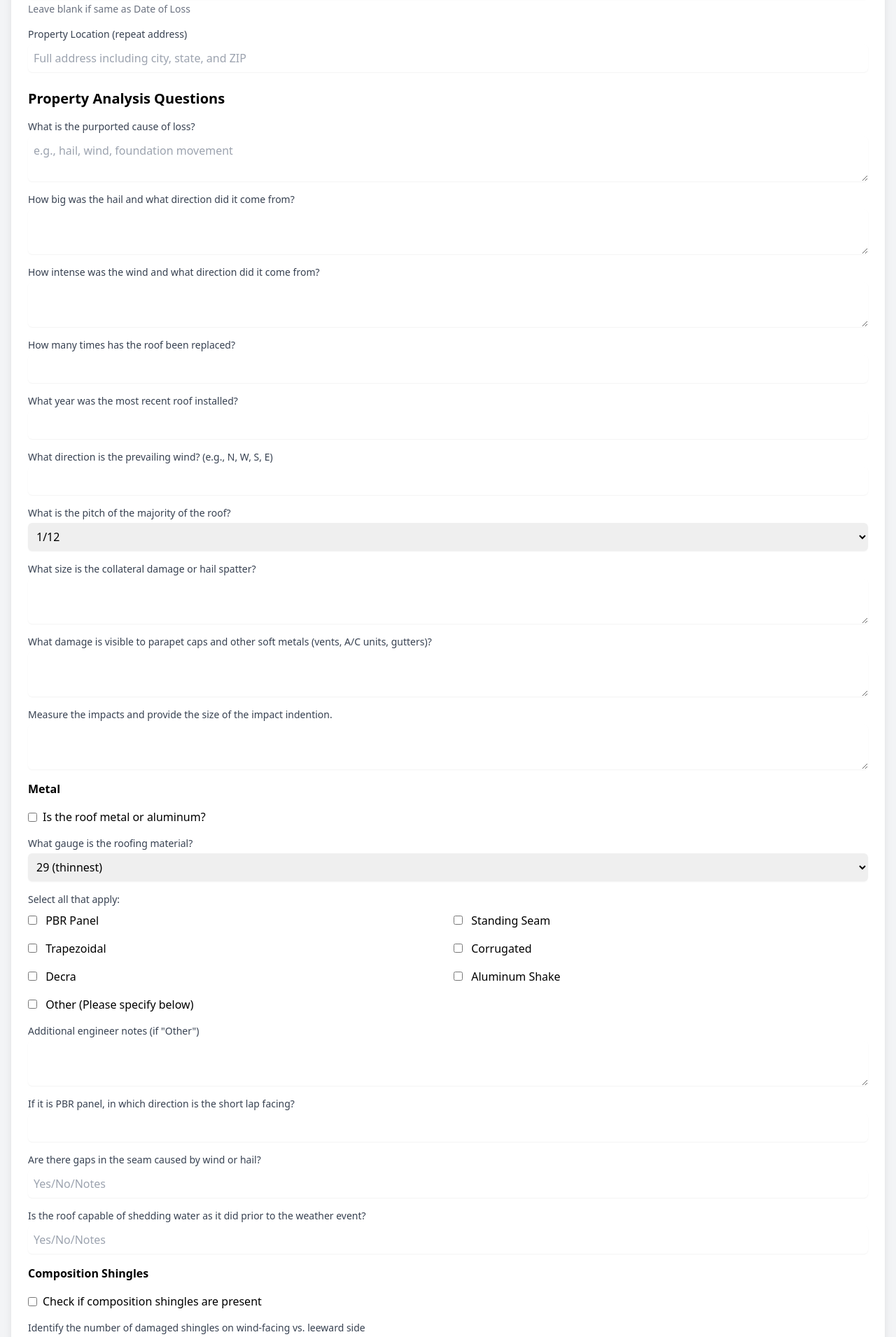
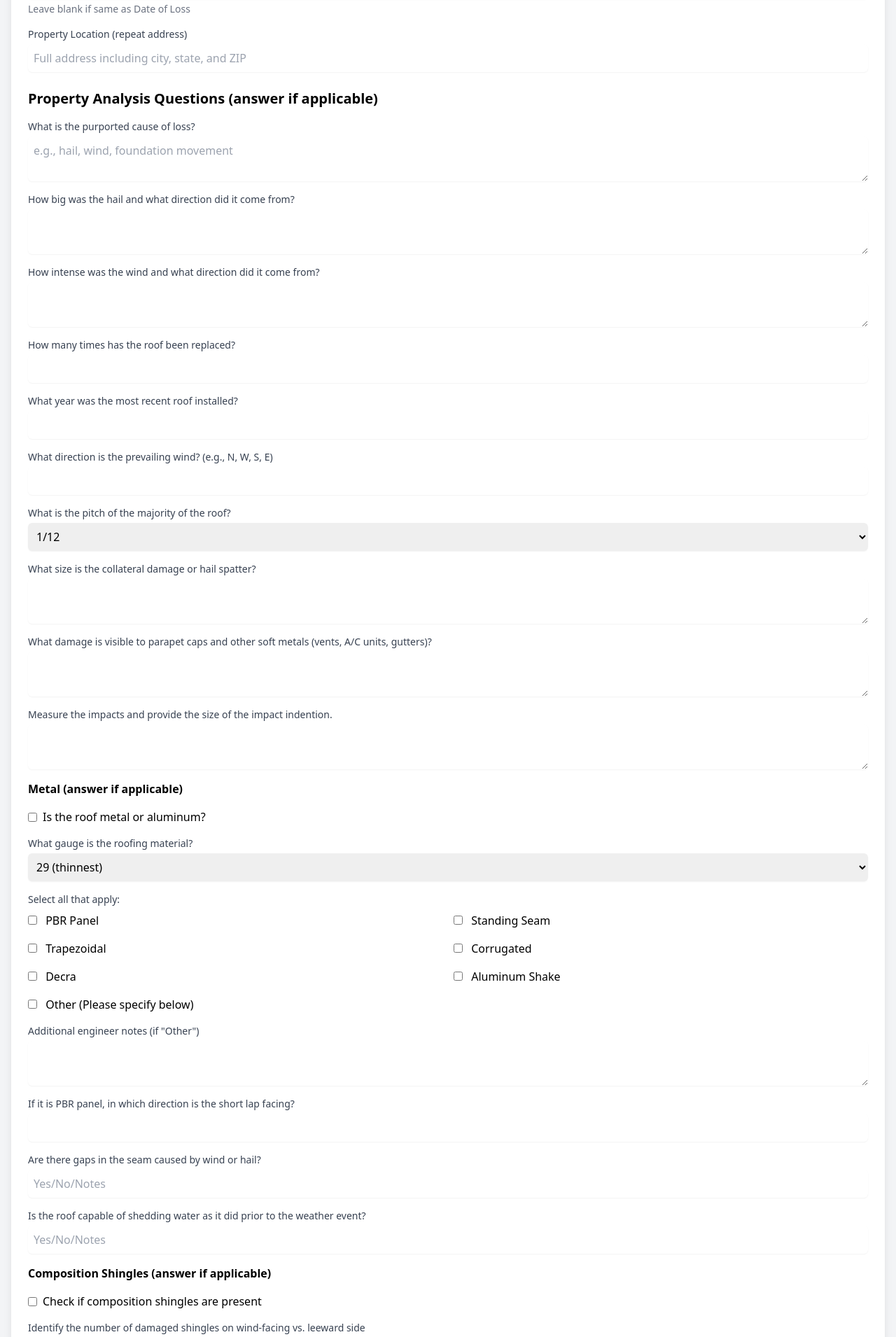
Before and after one commit to BlakeMyers22/PAUSA_Assistant, a website: page index.html in a window 1280 px wide. Shown: the part 1917-3827 px from the top of the page at 70% size. Drawn offline with nearby package versions, Linux system fonts and the light colour scheme.

Commit message:
Update index.html

```diff
--- a/index.html
+++ b/index.html
@@ -51,7 +51,6 @@
 </head>
 <body class="bg-gray-100 min-h-screen">
     <div class="container mx-auto px-4 py-8">
-        <!-- Title changed to "NSF Intake Process" -->
         <h1 class="text-3xl font-bold text-center mb-8">NSF INTAKE PROCESS</h1>
 
         <!-- Main Form -->
@@ -109,17 +108,15 @@
                     </div>
                 </div>
 
-                <!-- PROJECT BASIC INFORMATION (Substitute for "Basic Information") -->
+                <!-- PROJECT BASIC INFORMATION -->
                 <div class="space-y-4">
                     <h2 class="text-xl font-semibold">Project Basic Information</h2>
 
-                    <!-- Replacing "Investigation Date" with "Inspection Date," keeping the same ID -->
                     <div>
                         <label class="block text-sm font-medium text-gray-700 font-bold">Inspection Date</label>
                         <input type="date" id="investigationDate" class="mt-1 block w-full rounded-md border-gray-300 shadow-sm p-2" required>
                     </div>
 
-                    <!-- Replacing "Client Name" field with "Project Name," but we keep the same ID for code consistency -->
                     <div>
                         <label class="block text-sm font-medium text-gray-700 font-bold">Project Name (again)</label>
                         <input type="text" id="clientName" class="mt-1 block w-full rounded-md border-gray-300 shadow-sm p-2" required placeholder="e.g., 'Smith Commercial Bldg'">
@@ -154,11 +151,10 @@
                     </div>
                 </div>
 
-                <!-- CLAIM DATA (Substitute for "Claim Information") -->
+                <!-- CLAIM DATA -->
                 <div class="space-y-4">
                     <h2 class="text-xl font-semibold">Claim Data</h2>
 
-                    <!-- Claim Type with only 'Wind, Hail, Foundation' -->
                     <div>
                         <label class="block text-sm font-medium text-gray-700">Claim Type</label>
                         <select id="claimType" class="mt-1 block w-full rounded-md border-gray-300 shadow-sm p-2">
@@ -168,7 +164,6 @@
                         </select>
                     </div>
 
-                    <!-- Keep Date of Loss and Causation Date as is -->
                     <div>
                         <label class="block text-sm font-medium text-gray-700">Date of Loss (When damage was discovered)</label>
                         <input type="date" id="dateOfLoss" class="mt-1 block w-full rounded-md border-gray-300 shadow-sm p-2" required>
@@ -179,16 +174,15 @@
                         <p class="text-sm text-gray-500 mt-1">Leave blank if same as Date of Loss</p>
                     </div>
 
-                    <!-- "Property Location" repeated again -->
                     <div>
                         <label class="block text-sm font-medium text-gray-700">Property Location (repeat address)</label>
                         <input type="text" id="location" placeholder="Full address including city, state, and ZIP" class="mt-1 block w-full rounded-md border-gray-300 shadow-sm p-2" required>
                     </div>
                 </div>
 
-                <!-- PROPERTY ANALYSIS QUESTIONS -->
+                <!-- PROPERTY ANALYSIS QUESTIONS (answer if applicable) -->
                 <div class="space-y-4">
-                    <h2 class="text-xl font-semibold">Property Analysis Questions</h2>
+                    <h2 class="text-xl font-semibold">Property Analysis Questions (answer if applicable)</h2>
 
                     <div>
                         <label class="block text-sm font-medium text-gray-700">
@@ -267,8 +261,8 @@
                         <textarea rows="2" class="mt-1 block w-full rounded-md border-gray-300 shadow-sm p-2"></textarea>
                     </div>
 
-                    <!-- METAL ROOF CHECKBOX AND DETAILS -->
-                    <h3 class="font-bold">Metal</h3>
+                    <!-- METAL (answer if applicable) -->
+                    <h3 class="font-bold">Metal (answer if applicable)</h3>
                     <div class="flex items-center space-x-2">
                         <input type="checkbox" class="rounded">
                         <label>Is the roof metal or aluminum?</label>
@@ -344,8 +338,8 @@
                         <input type="text" class="mt-1 block w-full rounded-md border-gray-300 shadow-sm p-2" placeholder="Yes/No/Notes">
                     </div>
 
-                    <!-- Composition Shingles -->
-                    <h3 class="font-bold">Composition Shingles</h3>
+                    <!-- Composition Shingles (answer if applicable) -->
+                    <h3 class="font-bold">Composition Shingles (answer if applicable)</h3>
                     <div class="flex items-center space-x-2">
                         <input type="checkbox" class="rounded">
                         <label>Check if composition shingles are present</label>
@@ -446,8 +440,8 @@
                         <input type="text" class="mt-1 block w-full rounded-md border-gray-300 shadow-sm p-2" placeholder="Yes/No/Notes">
                     </div>
 
-                    <!-- Clay Tile Roofing -->
-                    <h3 class="font-bold">Clay Tile Roofing</h3>
+                    <!-- Clay Tile Roofing (answer if applicable) -->
+                    <h3 class="font-bold">Clay Tile Roofing (answer if applicable)</h3>
                     <div class="flex items-center space-x-2">
                         <input type="checkbox" class="rounded">
                         <label>Check if clay tile roofing is present</label>
@@ -493,8 +487,8 @@
                         <input type="text" class="mt-1 block w-full rounded-md border-gray-300 shadow-sm p-2">
                     </div>
 
-                    <!-- Concrete Tile Roofing -->
-                    <h3 class="font-bold">Concrete Tile Roofing</h3>
+                    <!-- Concrete Tile Roofing (answer if applicable) -->
+                    <h3 class="font-bold">Concrete Tile Roofing (answer if applicable)</h3>
                     <div class="flex items-center space-x-2">
                         <input type="checkbox" class="rounded">
                         <label>Check if concrete tile roofing is present</label>
@@ -724,7 +718,6 @@
         </div>
     </div>
 
-    <!-- Script block (unchanged except for final button text references) -->
     <script>
         // Report sections configuration
         const reportSections = [
@@ -839,7 +832,6 @@
         document.getElementById('claimForm').addEventListener('submit', async (e) => {
             e.preventDefault();
 
-            // Gather form data. Preserving existing field IDs for code compatibility.
             formContext = {
                 investigationDate: document.getElementById('investigationDate').value,
                 clientName: document.getElementById('clientName').value,
```
